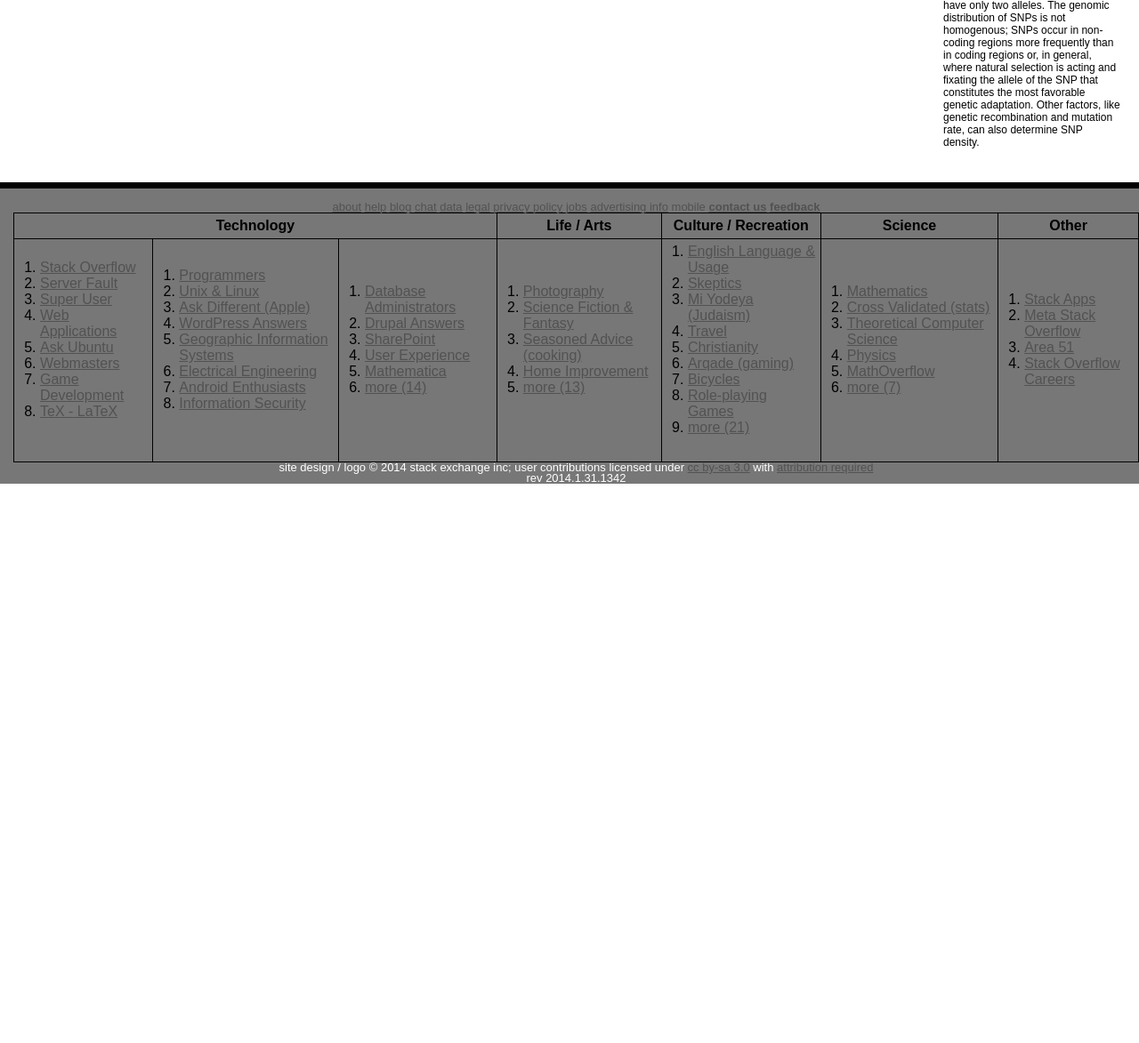
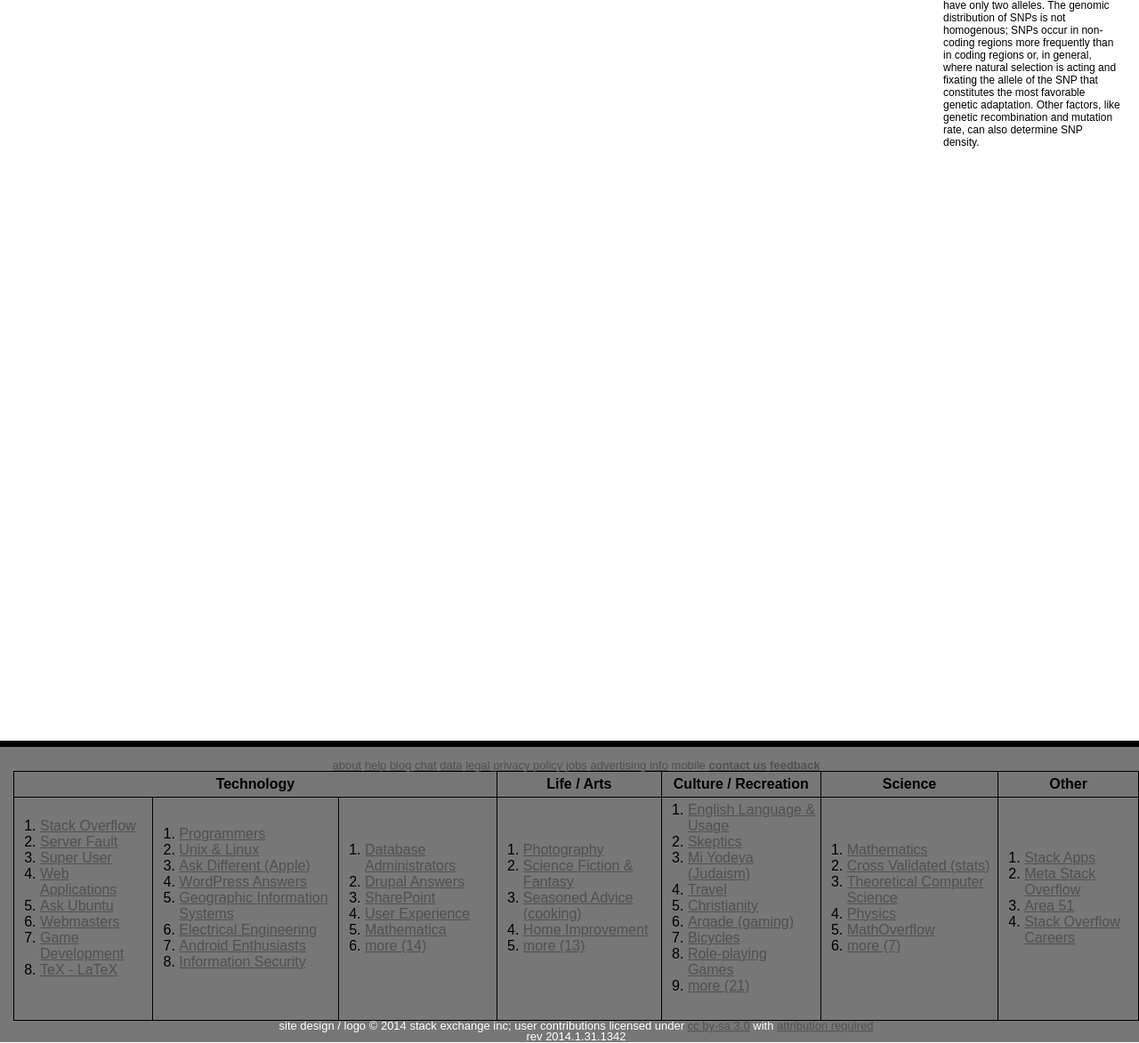
Before and after one commit to szabadkai/rSNP_database, a PHP site: page / in a window 1280 px wide. Shown: the part 257-1430 px from the top of the page at 89% size. Before the commit the page ends 801 px from the top, so only its background shows below. Run offline with PHP 8.4, Linux system fonts and the light colour scheme.

Commit message:
hetfo reggel

```diff
--- a/main.css
+++ b/main.css
@@ -109,6 +109,7 @@ table,td,th{
 .container{
     margin-left: 30px;
     padding:10px;
+	min-height:1000px;
 }
 
 #sidebar{
```
